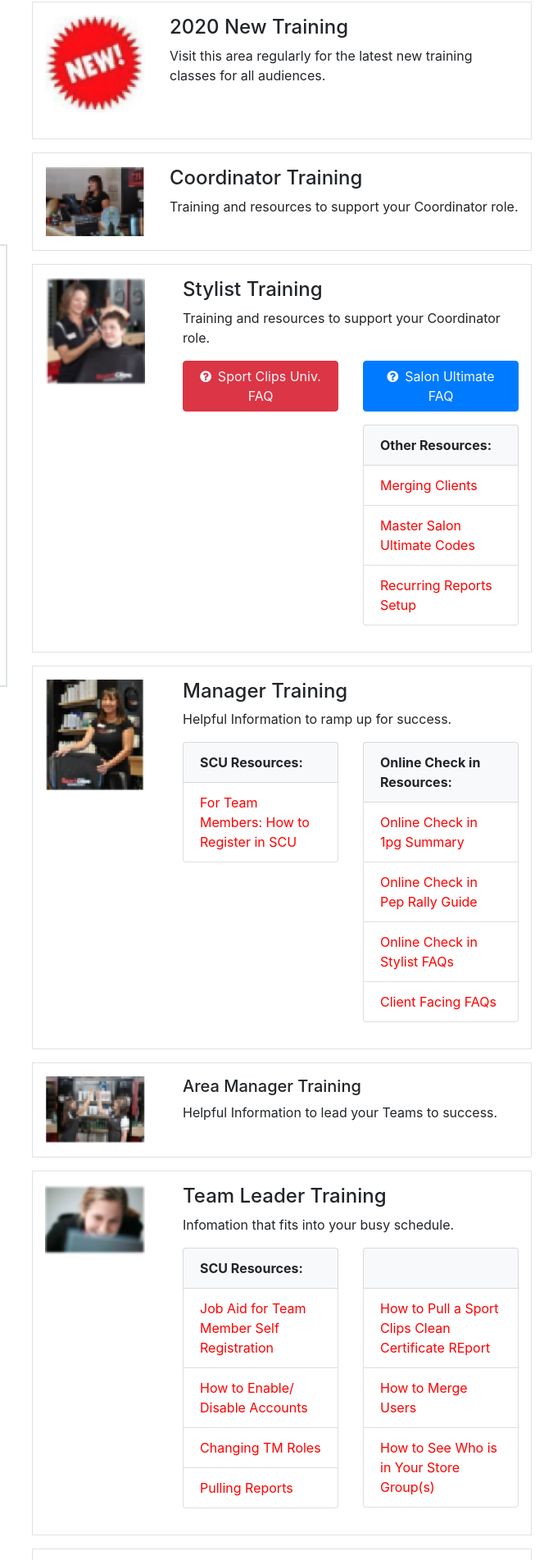
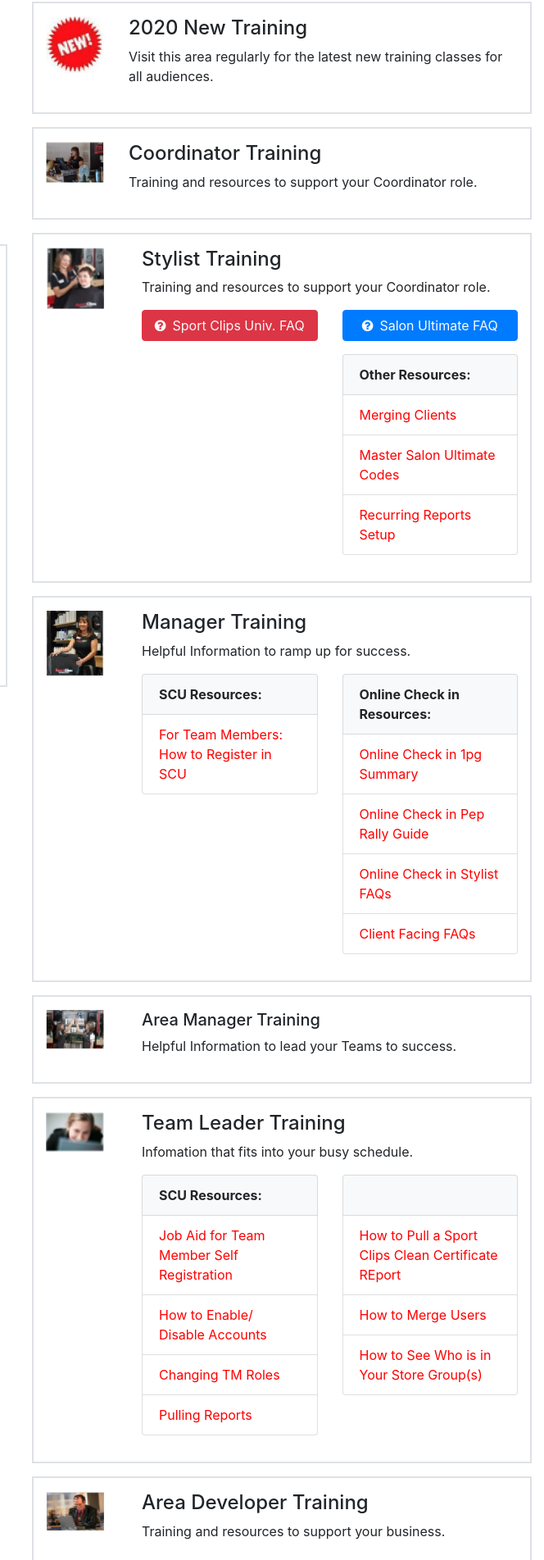
Before and after one commit to michaelresser/tortal-challenge, a plain HTML site: page index.html in a window 1280 px wide. Shown: the part 17-1920 px from the top of the page at 82% size, 616-1280 px from the left. Drawn offline with nearby package versions, Linux system fonts and the light colour scheme.

Commit message:
layout complete

```diff
--- a/index.html
+++ b/index.html
@@ -56,7 +56,7 @@
                     <img src="assets/imgs/sport-clips-logo.png" class="img-fluid "
                         alt="sport clips certified clean logo">
                 </div>
-                <div class="container border border-2 border-default mt-3 p-2">
+                <div class=" border border-2 border-defult mt-3 p-2">
                     <h3>This Site Contains many videos. Videos Need a strong internet connection to play
                         continuously.
                     </h3>
@@ -86,26 +86,26 @@
 
             <!-- Training list -->
             <div class="col-lg-6 col-12 py-3">
-                <div class="media border border-default py-3 mb-3">
-                    <img class="col-3 mb-3" src="assets/imgs/tortal-training-imgs-new.png"
+                <div class="media border border-default border-2 py-3 mb-3">
+                    <img class="col-2 mb-3" src="assets/imgs/tortal-training-imgs-new.png"
                         alt="Generic placeholder image">
-                    <div class="media-body col-9 col-sm-12 col-xs-12">
+                    <div class="media-body col-10 col-sm-12 col-xs-12">
                         <h4 class="mt-0">2020 New Training</h4>
                         <p>Visit this area regularly for the latest new training classes for all audiences.</p>
                     </div>
                 </div>
-                <div class="media border border-default pt-3 mb-3">
-                    <img class="col-3 mb-3" src="assets/imgs/tortal-training-imgs-coordinator.png"
+                <div class="media border border-default border-2 py-3 mb-3">
+                    <img class="col-2 mb-3" src="assets/imgs/tortal-training-imgs-coordinator.png"
                         alt="Generic placeholder image">
-                    <div class="media-body col-lg-9 col-md-9 col-sm-12 col-xs-12">
+                    <div class="media-body col-lg-10 col-md-9 col-sm-12 col-xs-12">
                         <h4 class="mt-0">Coordinator Training</h4>
                         <p>Training and resources to support your Coordinator role.</p>
                     </div>
                 </div>
-                <div class="media border border-default py-3 mb-3">
-                    <img class="col-3 mr-3 mb-3" src="assets/imgs/tortal-training-imgs-stylist.png"
+                <div class="media border border-default border-2 py-3 mb-3">
+                    <img class="col-2 mr-3 mb-3" src="assets/imgs/tortal-training-imgs-stylist.png"
                         alt="Generic placeholder image">
-                    <div class="media-body col-9 col-sm-12 col-xs-12">
+                    <div class="media-body col-10 col-sm-12 col-xs-12">
                         <h4 class="mt-0">Stylist Training</h4>
                         <p>Training and resources to support your Coordinator role.</p>
                         <div class="row justify-content-between">
@@ -147,10 +147,10 @@
                         </div>
                     </div>
                 </div>
-                <div class="media border border-default py-3 mb-3">
-                    <img class="col-3 mr-3 mb-3" src="assets/imgs/tortal-training-imgs-manager.png"
+                <div class="media border border-default border-2 py-3 mb-3">
+                    <img class="col-2 mr-3 mb-3" src="assets/imgs/tortal-training-imgs-manager.png"
                         alt="Generic placeholder image">
-                    <div class="media-body col-9 col-sm-12 col-xs-12">
+                    <div class="media-body col-10 col-sm-12 col-xs-12">
                         <h4 class="mt-0">Manager Training</h4>
                         <p>Helpful Information to ramp up for success.</p>
                         <div class="row justify-content-between">
@@ -184,18 +184,18 @@
                     </div>
 
                 </div>
-                <div class="media border border-default py-3 mb-3">
-                    <img class="col-3 mr-3" src="assets/imgs/tortal-training-imgs-area-manager.png"
+                <div class="media border border-default border-2 py-3 mb-3">
+                    <img class="col-2 mr-3" src="assets/imgs/tortal-training-imgs-area-manager.png"
                         alt="Generic placeholder image">
-                    <div class="media-body col-9 col-sm-12 col-xs-12">
+                    <div class="media-body col-10 col-sm-12 col-xs-12">
                         <h5 class="mt-0">Area Manager Training</h5>
                         <p>Helpful Information to lead your Teams to success.</p>
                     </div>
                 </div>
-                <div class="media border border-default py-3 mb-3">
-                    <img class="col-3 mr-3" src="assets/imgs/tortal-training-imgs-team-leader.PNG"
+                <div class="media border border-default border-2 py-3 mb-3">
+                    <img class="col-2 mr-3" src="assets/imgs/tortal-training-imgs-team-leader.PNG"
                         alt="Generic placeholder image">
-                    <div class="media-body col-9 col-sm-12 col-xs-12">
+                    <div class="media-body col-10 col-sm-12 col-xs-12">
                         <h4 class="mt-0">Team Leader Training</h4>
                         <p>Infomation that fits into your busy schedule.</p>
                         <div class="row justify-content-between">
@@ -234,18 +234,18 @@
                         </div>
                     </div>
                 </div>
-                <div class="media border border-default py-3 mb-3">
-                    <img class="col-3 mr-3" src="assets/imgs/tortal-training-imgs-area-developer.png"
+                <div class="media border border-default border-2 py-3 mb-3">
+                    <img class="col-2 mr-3" src="assets/imgs/tortal-training-imgs-area-developer.png"
                         alt="Generic placeholder image">
-                    <div class="media-body col-9 col-sm-12 col-xs-12">
+                    <div class="media-body col-10 col-sm-12 col-xs-12">
                         <h4 class="mt-0">Area Developer Training</h4>
                         <p>Training and resources to support your business.</p>
                     </div>
                 </div>
-                <div class="media border border-default py-3 mb-3">
-                    <img class="col-3 mr-3" src="assets/imgs/tortal-training-imgs-coach.png"
+                <div class="media border border-default border-2 py-3 mb-3">
+                    <img class="col-2 mr-3" src="assets/imgs/tortal-training-imgs-coach.png"
                         alt="Generic placeholder image">
-                    <div class="media-body col-9 col-sm-12 col-xs-12">
+                    <div class="media-body col-10 col-sm-12 col-xs-12">
                         <h4 class="mt-0">Coach Training</h4>
                         <p>Training and resources to help you train and support Team Members in your market(s).</p>
                         <p>Coaches: Email <a>SCU@sportclips.com</a> to tell us of new store(s) in your terriitory.</p>
@@ -267,10 +267,10 @@
                         </div>
                     </div>
                 </div>
-                <div class="media border border-default pt-3 mb-3">
-                    <img class="col-3 mr-3" src="assets/imgs/tortal-training-imgs-sci-support.png"
+                <div class="media border border-default border-2 py-3 mb-3">
+                    <img class="col-2 mr-3" src="assets/imgs/tortal-training-imgs-sci-support.png"
                         alt="Generic placeholder image">
-                    <div class="media-body col-9 col-sm-12 col-xs-12">
+                    <div class="media-body col-10 col-sm-12 col-xs-12">
                         <h4 class="mt-0">SCI Suport Team</h4>
                         <p>Training and resources to help you provide support your Team Members across the system.</p>
                     </div>
```
